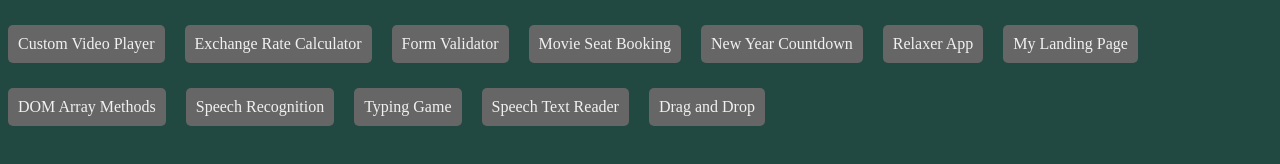
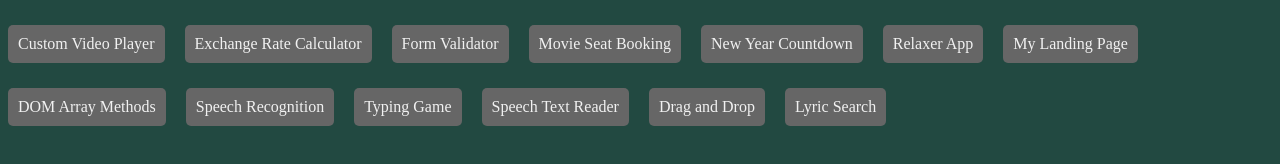
Before and after one commit to mitchellr92/vanillaJS-projects, a plain HTML site: page index.html in a window 1280 px wide. Drawn offline with Linux system fonts and the light colour scheme.

Commit message:
Added project to main page

```diff
--- a/index.html
+++ b/index.html
@@ -44,5 +44,8 @@
     <a href="./DragAndDrop/index.html " target="_blank" class="project"
       >Drag and Drop</a
     >
+    <a href="./LyricSearch/index.html " target="_blank" class="project"
+      >Lyric Search</a
+    >
   </body>
 </html>
```
